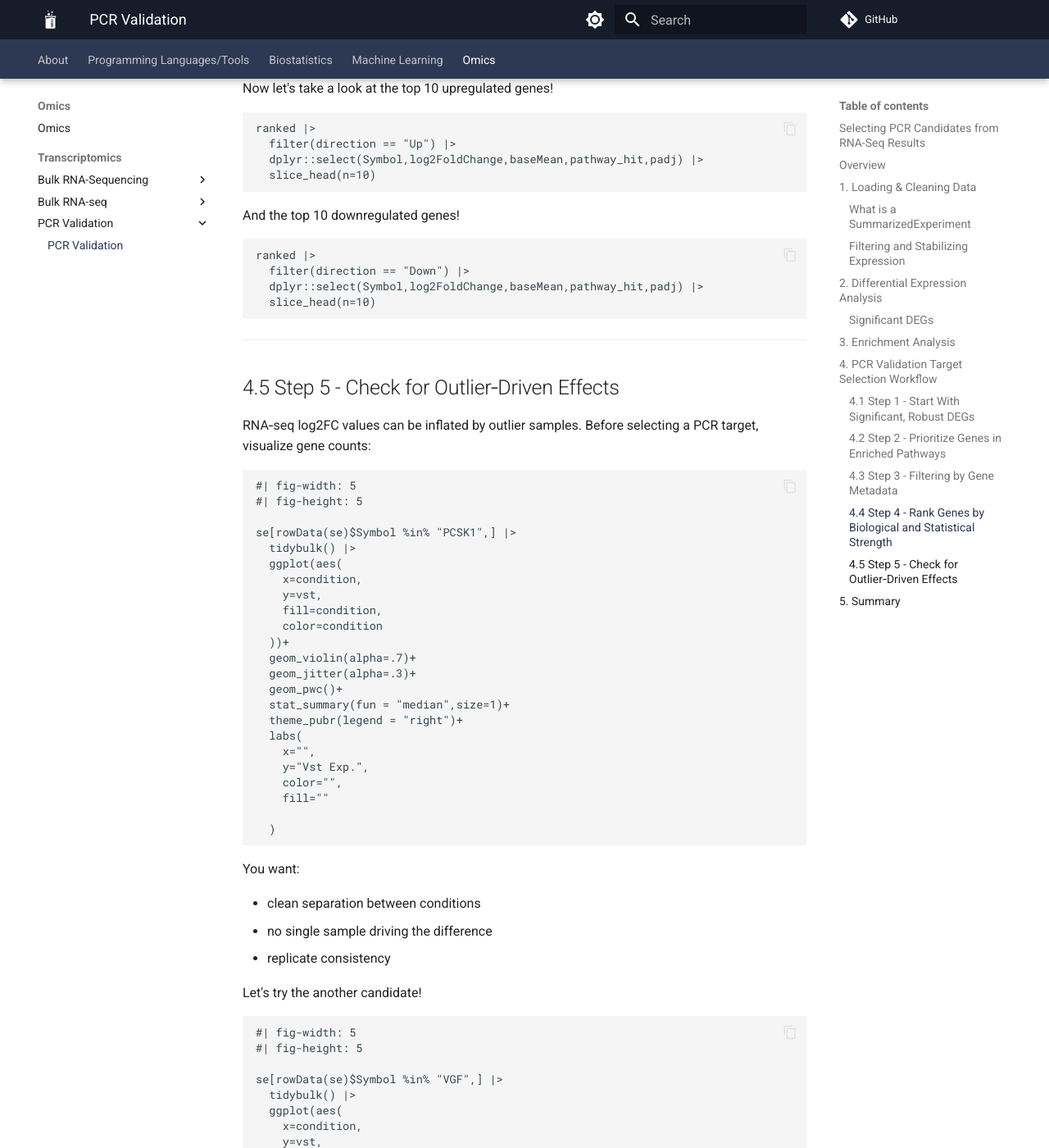
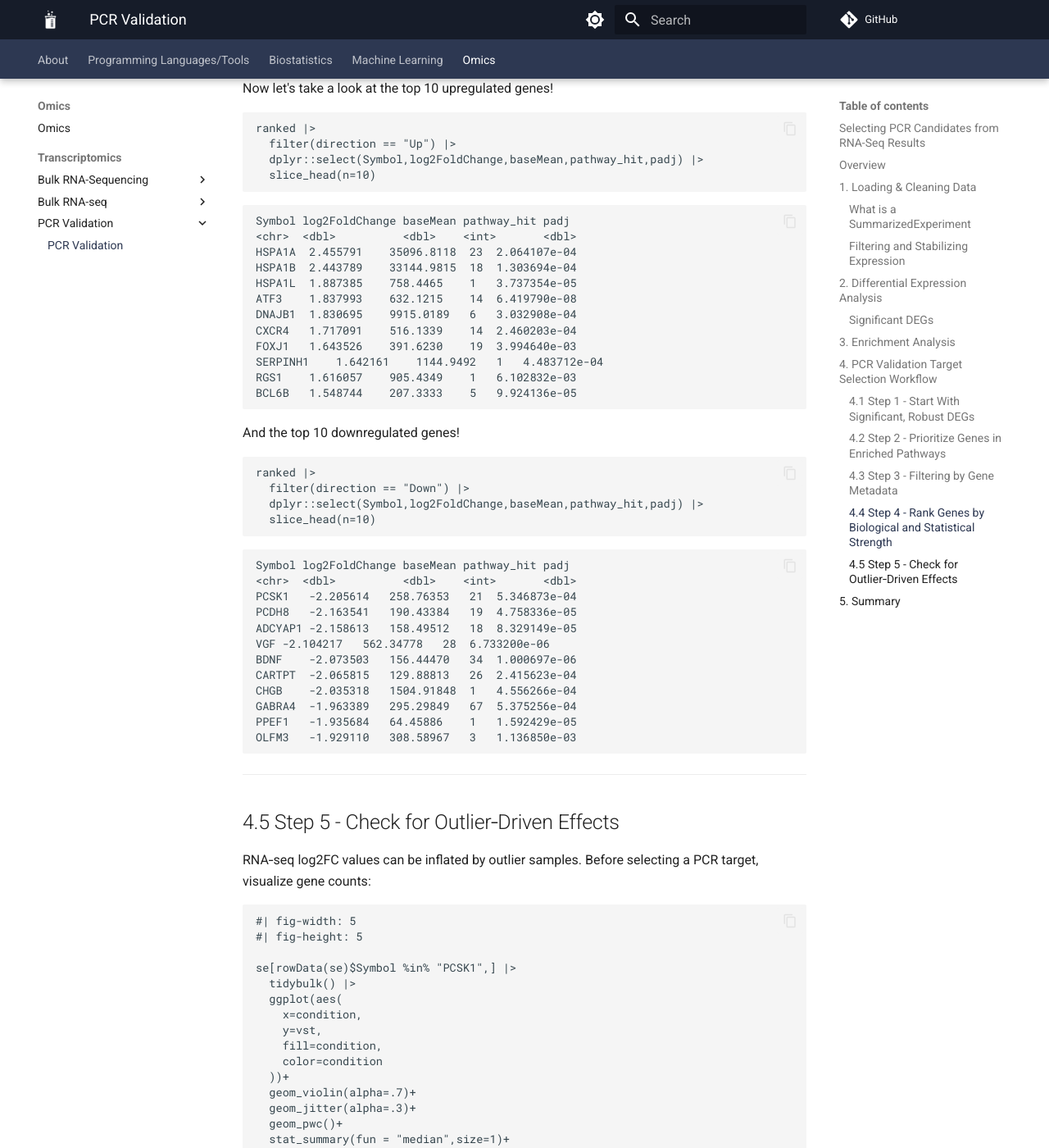
Before and after one commit to comp-tox-jhu/CompToxLab, an MkDocs documentation site: the page built from docs/omics/transcriptomics/pcr_validation/pcr.md, in a window 1280 px wide and 1400 px high, scrolled down 5577 px. Shown: the whole window at 82% size. Built offline with MkDocs 1.6.1 and Material for MkDocs 9.7.7, drawn with Linux system fonts in a browser that asks for light colours; comment, search, counter and statistics services are not loaded.

Commit message:
Include gene tables in PCR validation documentation
Added tables for top 10 upregulated and downregulated genes in PCR validation section.

````diff
--- a/docs/omics/transcriptomics/pcr_validation/pcr.md
+++ b/docs/omics/transcriptomics/pcr_validation/pcr.md
@@ -235,6 +235,23 @@ ranked |>
   slice_head(n=10)
 ```
 
+```
+Symbol log2FoldChange baseMean pathway_hit padj
+<chr>  <dbl>          <dbl>    <int>       <dbl>
+HSPA1A	2.455791	35096.8118	23	2.064107e-04
+HSPA1B	2.443789	33144.9815	18	1.303694e-04
+HSPA1L	1.887385	758.4465	1	3.737354e-05
+ATF3	1.837993	632.1215	14	6.419790e-08
+DNAJB1	1.830695	9915.0189	6	3.032908e-04
+CXCR4	1.717091	516.1339	14	2.460203e-04
+FOXJ1	1.643526	391.6230	19	3.994640e-03
+SERPINH1	1.642161	1144.9492	1	4.483712e-04
+RGS1	1.616057	905.4349	1	6.102832e-03
+BCL6B	1.548744	207.3333	5	9.924136e-05
+```
+
+
+
 And the top 10 downregulated genes!
 
 ```{r}
@@ -244,6 +261,21 @@ ranked |>
   slice_head(n=10)
 ```
 
+
+```
+Symbol log2FoldChange baseMean pathway_hit padj
+<chr>  <dbl>          <dbl>    <int>       <dbl>
+PCSK1	-2.205614	258.76353	21	5.346873e-04
+PCDH8	-2.163541	190.43384	19	4.758336e-05
+ADCYAP1	-2.158613	158.49512	18	8.329149e-05
+VGF	-2.104217	562.34778	28	6.733200e-06
+BDNF	-2.073503	156.44470	34	1.000697e-06
+CARTPT	-2.065815	129.88813	26	2.415623e-04
+CHGB	-2.035318	1504.91848	1	4.556266e-04
+GABRA4	-1.963389	295.29849	67	5.375256e-04
+PPEF1	-1.935684	64.45886	1	1.592429e-05
+OLFM3	-1.929110	308.58967	3	1.136850e-03
+```
 
 ---
 
@@ -277,6 +309,8 @@ se[rowData(se)$Symbol %in% "PCSK1",] |>
 
   )
 ```
+
+![](img/bad_pcr.png)
 
 You want:
 
@@ -312,6 +346,8 @@ se[rowData(se)$Symbol %in% "VGF",] |>
   )
 ```
 
+![](img/good_pcr.png)
+
 This one has much cleaner separation between control and AD!
 
 ---
````
